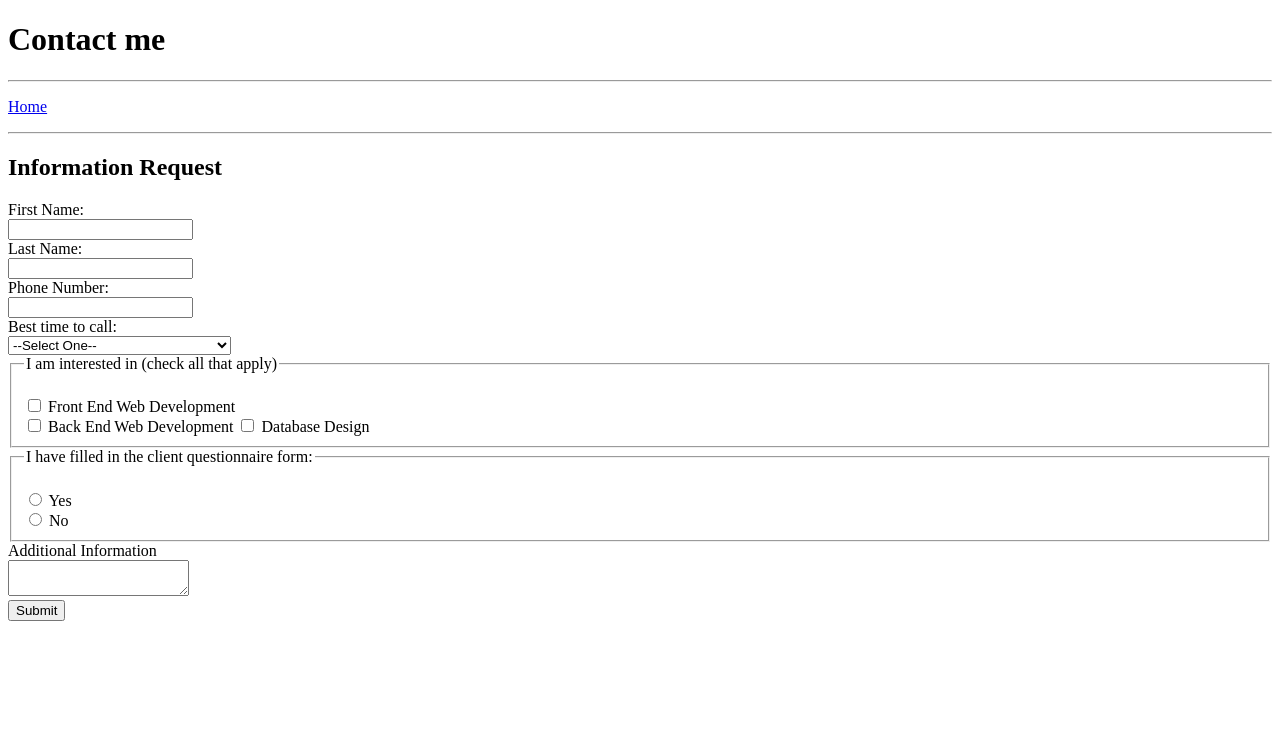
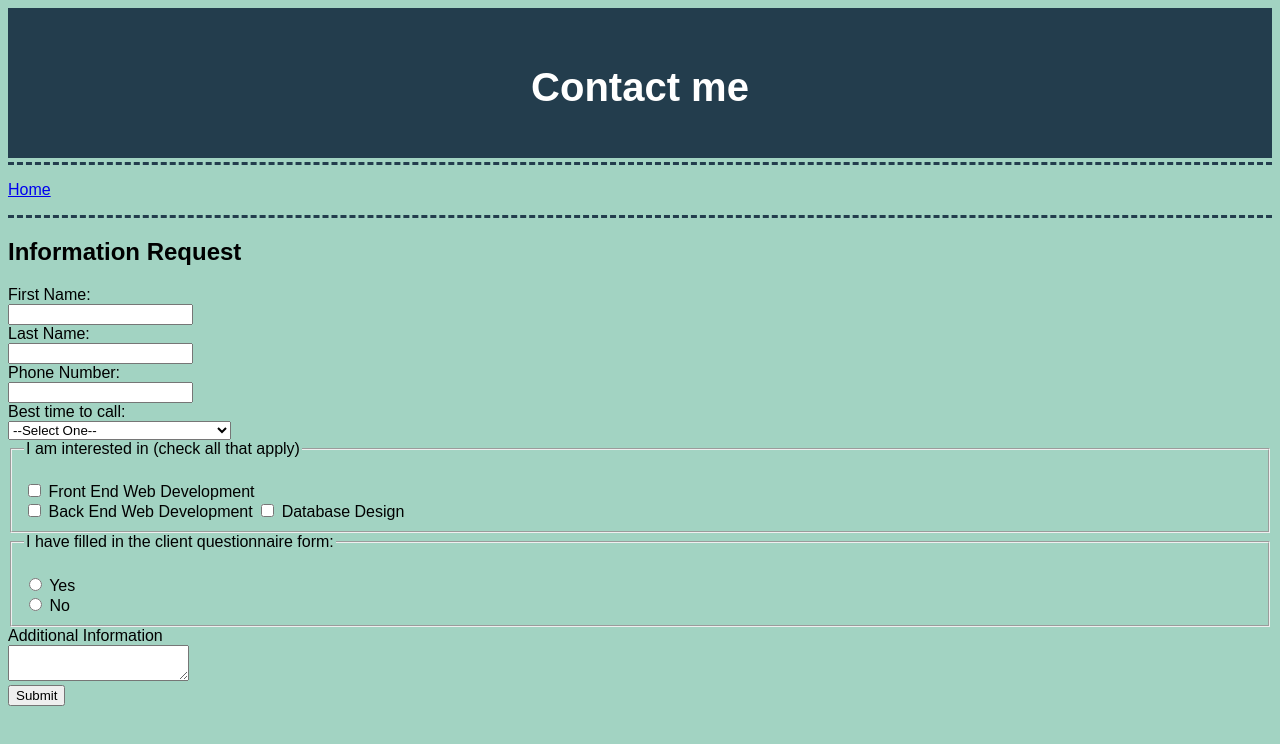
Before and after one commit to InfAurora/portfolio, a plain HTML site: page contact.html in a window 1280 px wide. Drawn offline with Linux system fonts and the light colour scheme.

Commit message:
added external css styling to header and changed bg color

```diff
--- a/contact.html
+++ b/contact.html
@@ -7,17 +7,16 @@
 <html lang="en">
     <head>
         <title>Contact Information</title>
+		<link href="style/main.css" rel="stylesheet" type="text/css" />
     </head>
     <main>
 		<body>
 			<header>
 				<h1>Contact me</h1>
 			</header>
-			<hr />
 			<nav>
 				<p><a href="index.html">Home</a></p>
 			</nav>
-			<hr />
 			<h2>Information Request</h2>
 			<form action="submit.html" method="POST">
 				<label for="firstName">First Name:</label> <br />
--- /dev/null
+++ b/style/main.css
@@ -0,0 +1,24 @@
+/*
+Creator: Jose Alba
+Date created: 01/11/2020
+Date last modified:
+*/
+body {
+		background-color: #A2D3C2;
+		font-family: arial, helvetica, sans-serif;
+	}
+header {
+	background-color: #233D4D;
+	color: white;
+	height: 100px;
+	text-align: center;
+	padding: 30px 10px 20px 10px;
+}
+h1 {
+	font-size: 2.5em;
+}
+nav {
+	border-top: 3px dashed #233D4D;
+	border-bottom: 3px dashed #233D4D;
+	margin-top: 4px;
+}
```
Also changed, not shown: index.html (+1 -2 lines).
